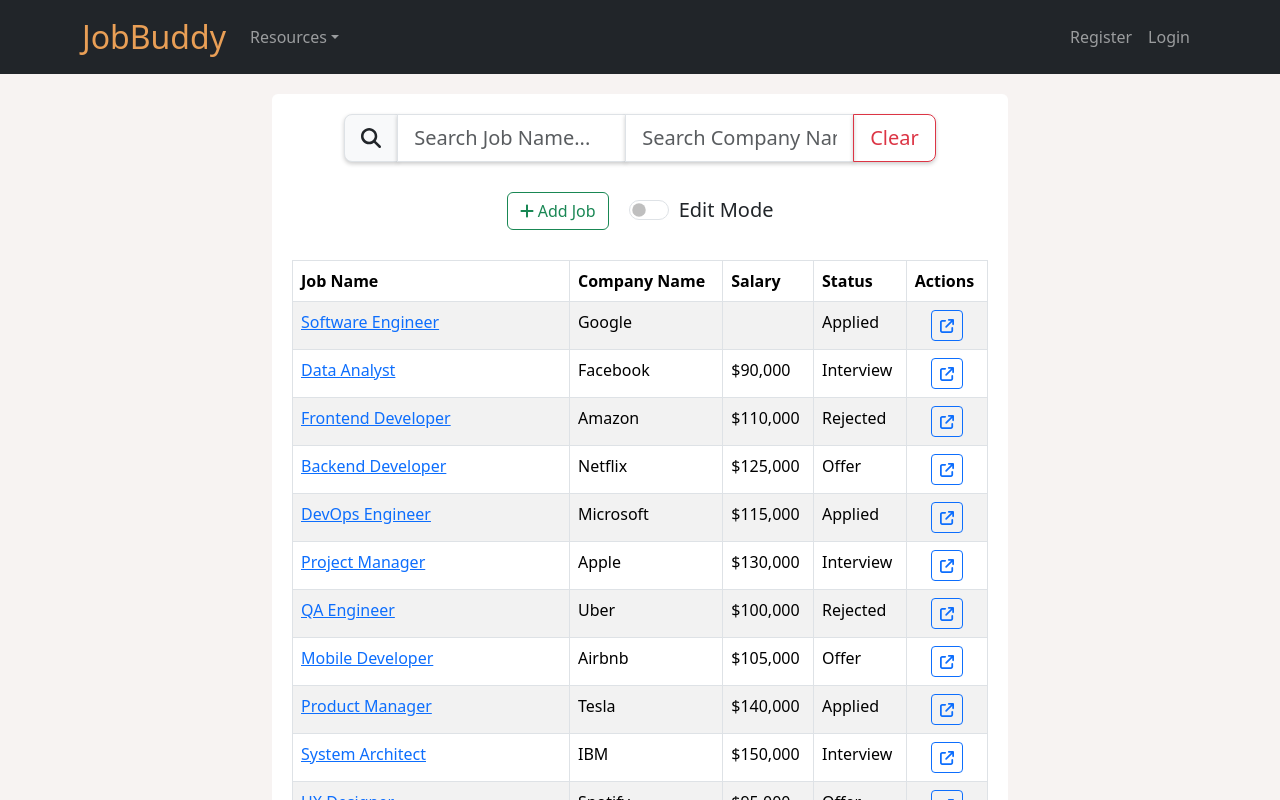
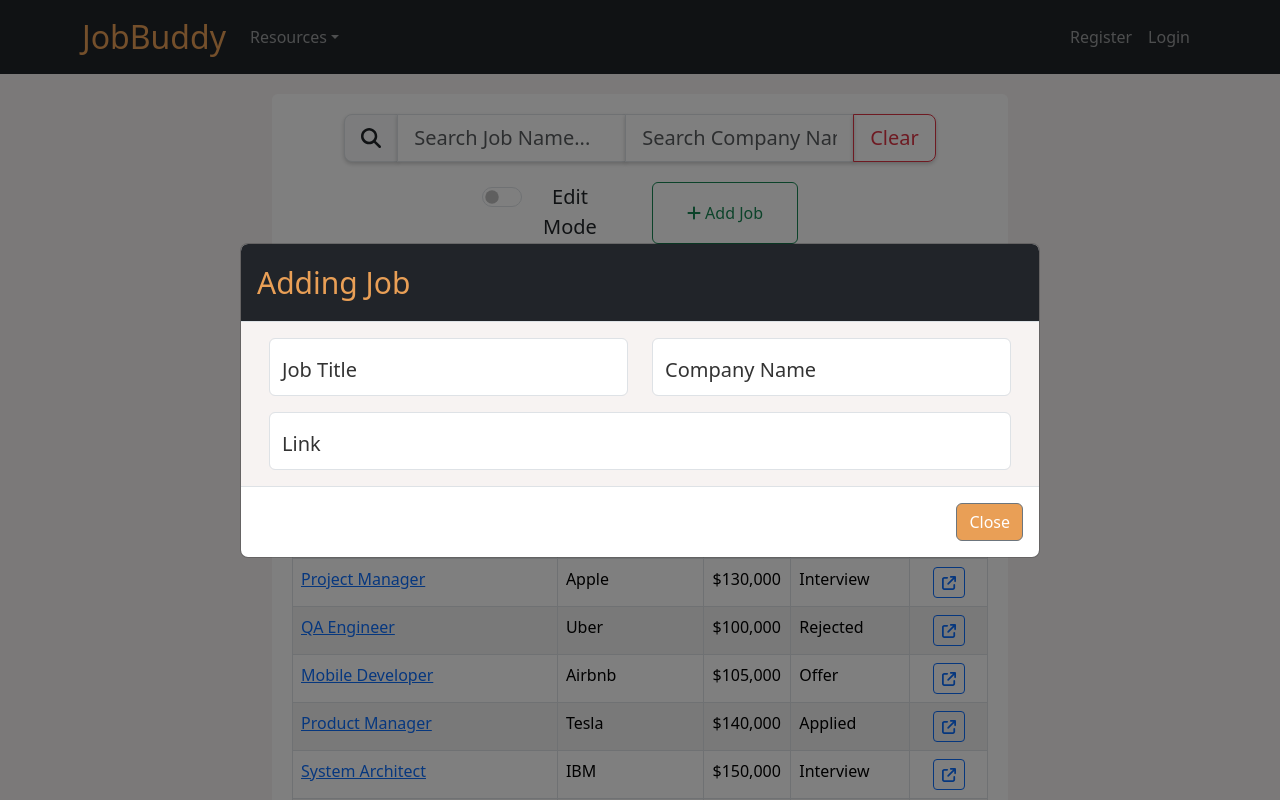
Before and after one commit to JustinDo720/JobBuddy, a React (Create React App) app: page / in a window 1280 px wide. Both pictures are taken after a click on the button "Add Job". Shown: the top 800 px of the page. Built offline with nearby package versions, Linux system fonts and the light colour scheme.

Commit message:
Job Table Status Filter, Add job modal

```diff
--- a/src/JobTable.js
+++ b/src/JobTable.js
@@ -2,10 +2,16 @@
 import Form from 'react-bootstrap/Form';
 import InputGroup from 'react-bootstrap/InputGroup';
 import Button from 'react-bootstrap/Button';
+import Container from 'react-bootstrap/Container';
+import Row from 'react-bootstrap/Row';
+import Col from 'react-bootstrap/Col';
+import Overlay from 'react-bootstrap/Overlay';
+import Tooltip from 'react-bootstrap/Tooltip';
 import { FontAwesomeIcon } from '@fortawesome/react-fontawesome'
 import { faMagnifyingGlass, faArrowUpRightFromSquare, faPlus } from '@fortawesome/free-solid-svg-icons'
-import { useEffect, useState } from 'react'
+import { useEffect, useState, useRef } from 'react'
 import JobTableDetails from './JobTableDetails';
+import JobTableAddJob from './JobTableAddJob'
 
 
 export default function JobTable(){
@@ -302,7 +308,7 @@
         searchCompanyName('')
     }
 
-    // Modal Control
+    // Details Modal Control
     const [show, setShow] = useState(false);
     const [chosen_job, setChosenJob] = useState({})
 
@@ -321,6 +327,20 @@
 
     // Handle toggle change
     const handleSwitchChange = () => setIsEditMode(!isEditMode);
+
+    // Status Filter
+    const [showStat, setShowStat] = useState(false);
+    const target = useRef(null);
+
+    // Add Job Modal Control
+    const [showAddJob, setShowAddJob] = useState(false);
+
+    const showAddJobModal = () => {
+        setShowAddJob(!showAddJob)
+    }
+    const closeAddJobModal = () => {
+        setShowAddJob(false)
+    };
 
     return(
         <>
@@ -351,12 +371,9 @@
                 </Button>
             </InputGroup>
             {/* Controls */}
-            <div className="d-flex align-items-center justify-content-center" style={{ padding: '30px'}}>
-                {/* Adding Job*/}
-                <Button variant='outline-success' style={{ marginRight: '20px'}}>
-                    <FontAwesomeIcon icon={faPlus} /> Add Job
-                </Button>
-
+            <Container style={{padding: '20px'}}>
+                <Row className='justify-content-md-center'>
+                    <Col xs lg='3' style={{textAlign: 'center'}}>
                         {/* Bootstrap Switch */}
                         <Form.Check
                             type="switch"
@@ -364,15 +381,23 @@
                             label="Edit Mode"
                             checked={isEditMode}
                             onChange={handleSwitchChange}
-                    style={{ fontSize: '20px'}}
+                            style={{ fontSize: '20px', marginRight: '20px'}}
                         />
-            </div>
+                    </Col>
+                    <Col xs lg='3' style={{textAlign: 'center'}} className="d-grid gap-2">
+                        {/* Adding Job*/}
+                        <Button variant='outline-success' onClick={showAddJobModal}>
+                            <FontAwesomeIcon icon={faPlus} /> Add Job
+                        </Button>
+                    </Col>
+                </Row>
+            </Container>
 
             {/* Job Display Table */}
             <div className='table-responsive'>
             <Table striped bordered hover>
                 <thead>
-                    <tr>
+                    <tr style={{textAlign : 'center'}}>
                         <th>
                             Job Name
                         </th>
@@ -382,8 +407,57 @@
                         <th>
                             Salary
                         </th>
-                        <th>
+                        <th style={{ verticalAlignment: 'middle'}}>
+                            <div style={{ display: 'inline-flex', alignItems: 'center' }}>
+                                <span style={{ marginTop:'12px'}}>
                                     Status
+                                </span>
+
+                                <Button
+                                    variant="secondary"
+                                    style={{ marginLeft: '10px', verticalAlign: 'middle', padding:'2px', marginTop:'10px' }}
+                                    size='sm'
+                                    ref={target}
+                                    onClick={() => setShowStat(!showStat)}
+                                >
+                                    Filter
+                                </Button>
+                            </div>
+                            <Overlay target={target.current} show={showStat} placement="bottom">
+                            {(props) => (
+                                <Tooltip id="filter-checkbox" {...props}>
+                                    <Form>
+                                        <Form.Check
+                                            inline
+                                            label="Applied"
+                                            name="group1"
+                                            type='checkbox'
+                                            id='inline-1'
+                                        />
+                                        <Form.Check
+                                            inline
+                                            label="Interview"
+                                            name="group1"
+                                            type='checkbox'
+                                            id='inline-2'
+                                        />
+                                        <Form.Check
+                                            inline
+                                            label="Rejected"
+                                            type='checkbox'
+                                            id='inline-3'
+                                        />
+                                        <Form.Check
+                                            inline
+                                            label="Offered"
+                                            type='checkbox'
+                                            id='inline-4'
+                                        />
+                                    </Form>
+                                </Tooltip>
+                            )}
+                            </Overlay>
+
                         </th>
                         <th>
                             Actions
@@ -425,6 +499,8 @@
 
             {/* Job Details Modal */}
             <JobTableDetails show={ show } handleClose={ handleClose } job_details={ chosen_job }></JobTableDetails>
+            {/* Add Job Modal */}
+            <JobTableAddJob show={ showAddJob} handleClose= { closeAddJobModal }></JobTableAddJob>
         </div>
         </>
     )
--- /dev/null
+++ b/src/JobTableAddJob.js
@@ -0,0 +1,79 @@
+import Button from 'react-bootstrap/Button';
+import Modal from 'react-bootstrap/Modal';
+import Container from 'react-bootstrap/Container';
+import Row from 'react-bootstrap/Row';
+import Col from 'react-bootstrap/Col';
+import Form from 'react-bootstrap/Form';
+import FloatingLabel from 'react-bootstrap/FloatingLabel';
+import InputGroup from 'react-bootstrap/InputGroup';
+import './styles/modalStyle.css'
+
+function JobTableAddJob(props){
+
+    return (
+        <>
+        <Modal show={props.show}
+               onHide={(event) => {props.handleClose(event)}}
+               size="lg"
+               backdrop="static"
+               aria-labelledby="contained-modal-title-vcenter"
+               centered
+               >
+            <Modal.Header>
+                <Modal.Title style={{fontSize: '30px'}}>
+                    Adding Job
+                </Modal.Title>
+            </Modal.Header>
+            <Modal.Body style={{ fontSize: '20px' }}>
+                {/*
+                    Fields:
+                        job_name (Text)
+                        company_name (Text)
+                        salary (Int)
+                        status (Dropdown selection)
+                        link (Text)
+                        location (Country, State)
+                        job_summary (Textarea)
+
+                */}
+                <Container>
+                    <Row className="mb-3">
+                        <Col>
+                            <FloatingLabel
+                                controlId="floatingJobTitle"
+                                label="Job Title"
+                                style={{ fontSize: '20px'}}
+                            >
+                                <Form.Control type="text" placeholder="Software Engineer" />
+                            </FloatingLabel>
+                        </Col>
+                        <Col>
+                            <FloatingLabel controlId="floatingCtyName" label="Company Name" style={{ fontSize: '20px'}}>
+                                <Form.Control type="text" placeholder="Google" />
+                            </FloatingLabel>
+                        </Col>
+                    </Row>
+                    <Row>
+                        <Col>
+                            <FloatingLabel
+                                    controlId="floatingLink"
+                                    label="Link"
+                                    style={{ fontSize: '20px'}}
+                                >
+                                    <Form.Control type="url" placeholder="#" />
+                            </FloatingLabel>
+                        </Col>
+                    </Row>
+                </Container>
+            </Modal.Body>
+            <Modal.Footer>
+            <Button variant="secondary" onClick={(event) => {props.handleClose(event)}}>
+                Close
+            </Button>
+            </Modal.Footer>
+        </Modal>
+        </>
+    )
+}
+
+export default JobTableAddJob
```
Also changed, not shown: 1 other file (tests, documents, lock files or other folders). Lines whose indentation alone changed are shown as unchanged.
